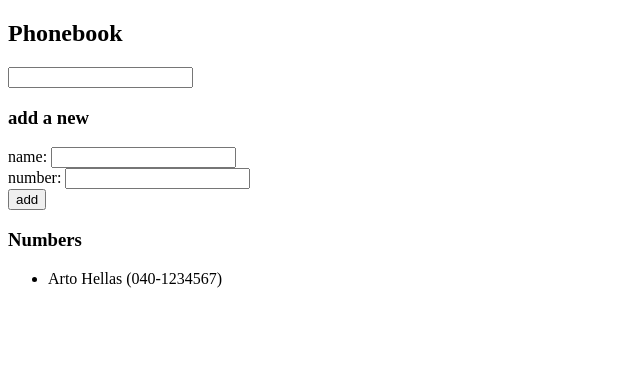
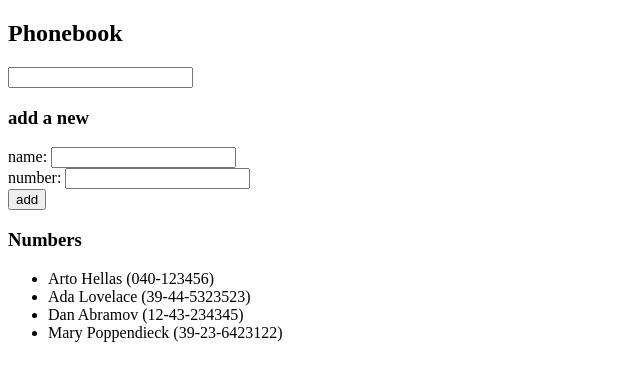
Before and after one commit to angrypiece/fullstackopen, a React (Vite) app in the folder part2/phonebook/: page / in a window 1280 px wide. Shown: the top 380 px of the page, without its empty margins (0-640 px from the left). Built offline with nearby package versions, Linux system fonts and the light colour scheme; data requests are answered from the project's data file.

Commit message:
chore: add jsonserver

```diff
--- /dev/null
+++ b/part2/phonebook/db.json
@@ -0,0 +1,24 @@
+{
+  "persons":[
+    {
+      "name": "Arto Hellas",
+      "number": "040-123456",
+      "id": "1"
+    },
+    {
+      "name": "Ada Lovelace",
+      "number": "39-44-5323523",
+      "id": "2"
+    },
+    {
+      "name": "Dan Abramov",
+      "number": "12-43-234345",
+      "id": "3"
+    },
+    {
+      "name": "Mary Poppendieck",
+      "number": "39-23-6423122",
+      "id": "4"
+    }
+  ]
+}
--- a/part2/phonebook/package.json
+++ b/part2/phonebook/package.json
@@ -7,9 +7,11 @@
     "dev": "vite",
     "build": "tsc -b && vite build",
     "lint": "eslint .",
-    "preview": "vite preview"
+    "preview": "vite preview",
+    "server": "json-server -p 3001 db.json"
   },
   "dependencies": {
+    "axios": "^1.14.0",
     "react": "^19.2.4",
     "react-dom": "^19.2.4"
   },
@@ -23,6 +25,7 @@
     "eslint-plugin-react-hooks": "^7.0.1",
     "eslint-plugin-react-refresh": "^0.5.2",
     "globals": "^17.4.0",
+    "json-server": "^1.0.0-beta.15",
     "typescript": "~6.0.2",
     "typescript-eslint": "^8.58.0",
     "vite": "^8.0.4"
--- a/part2/phonebook/src/App.tsx
+++ b/part2/phonebook/src/App.tsx
@@ -1,18 +1,23 @@
-import React, { useState } from "react";
+import React, { useEffect, useState } from "react";
 import Filter from "./components/Filter";
 import type { Person } from "./types";
 import PersonForm from "./components/PersonForm";
 import Persons from "./components/Persons";
+import axios from "axios";
 
 const App = () => {
-  const [persons, setPersons] = useState<Person[]>([
-    { name: "Arto Hellas", number: "040-1234567" },
-  ]);
+  const [persons, setPersons] = useState<Person[]>([]);
   const [newPerson, setNewPerson] = useState<Person>({
     name: "",
     number: "",
   });
   const [filter, setFilter] = useState("");
+
+  useEffect(() => {
+    axios.get("http://localhost:3001/persons").then((res) => {
+      setPersons(res.data);
+    });
+  }, []);
 
   const addPerson = (e: React.SubmitEvent<HTMLFormElement>) => {
     e.preventDefault();
```
Also changed, not shown: 1 other file (tests, documents, lock files or other folders).
